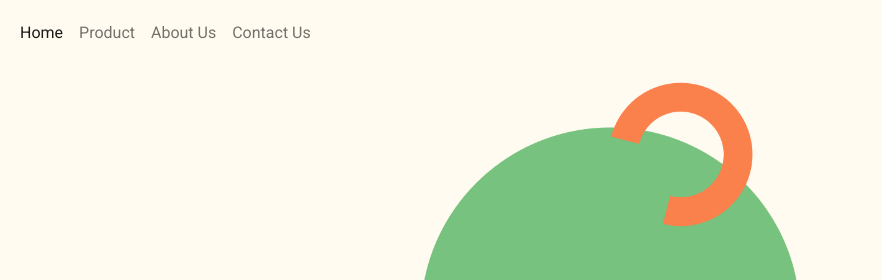
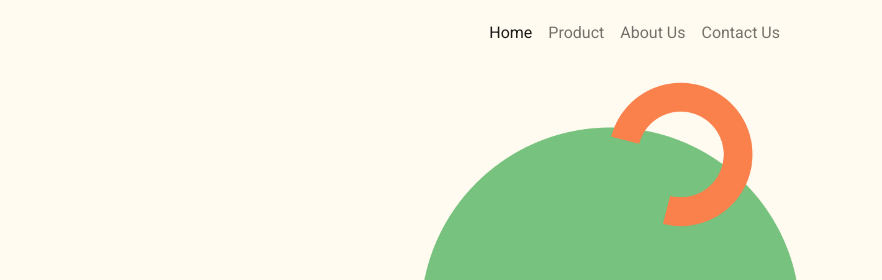
Before and after one commit to sontus/responsive-ecommerce, a plain HTML site: page index.html in a window 1280 px wide. Shown: the top 280 px of the page, 398-1280 px from the left. Drawn offline with Linux system fonts and the light colour scheme.

Commit message:
Nav bar problem fixed

```diff
--- a/index.html
+++ b/index.html
@@ -29,7 +29,7 @@
           </button>
 
           <div class="collapse navbar-collapse" id="navbarSupportedContent">
-            <ul class="navbar-nav me-auto mb-2 mb-lg-0">
+            <ul class="navbar-nav me-auto mb-2 mb-lg-0" style="margin-left: auto;">
               <li class="nav-item">
                 <a class="nav-link active" aria-current="page" href="#">Home</a>
               </li>
--- a/style.css
+++ b/style.css
@@ -3,6 +3,9 @@ body{
     padding: 0;
     /* font-family: 'Bebas Neue', cursive; */
     font-family: 'Roboto', sans-serif;
+}
+.me-auto {
+    margin-right: 0 !important;
 }
 /* header */
 header{
```
Also changed, not shown: 2 other files.
